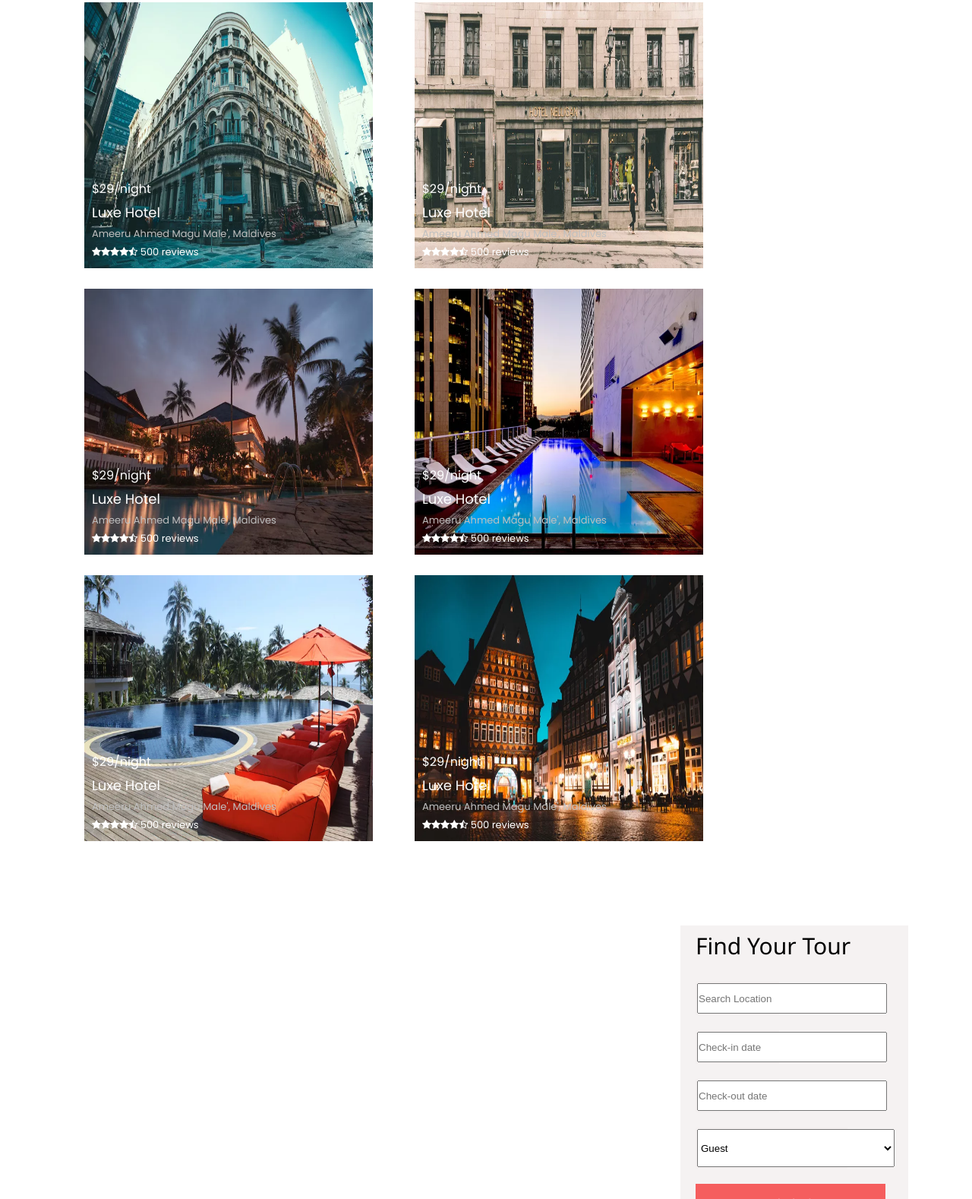
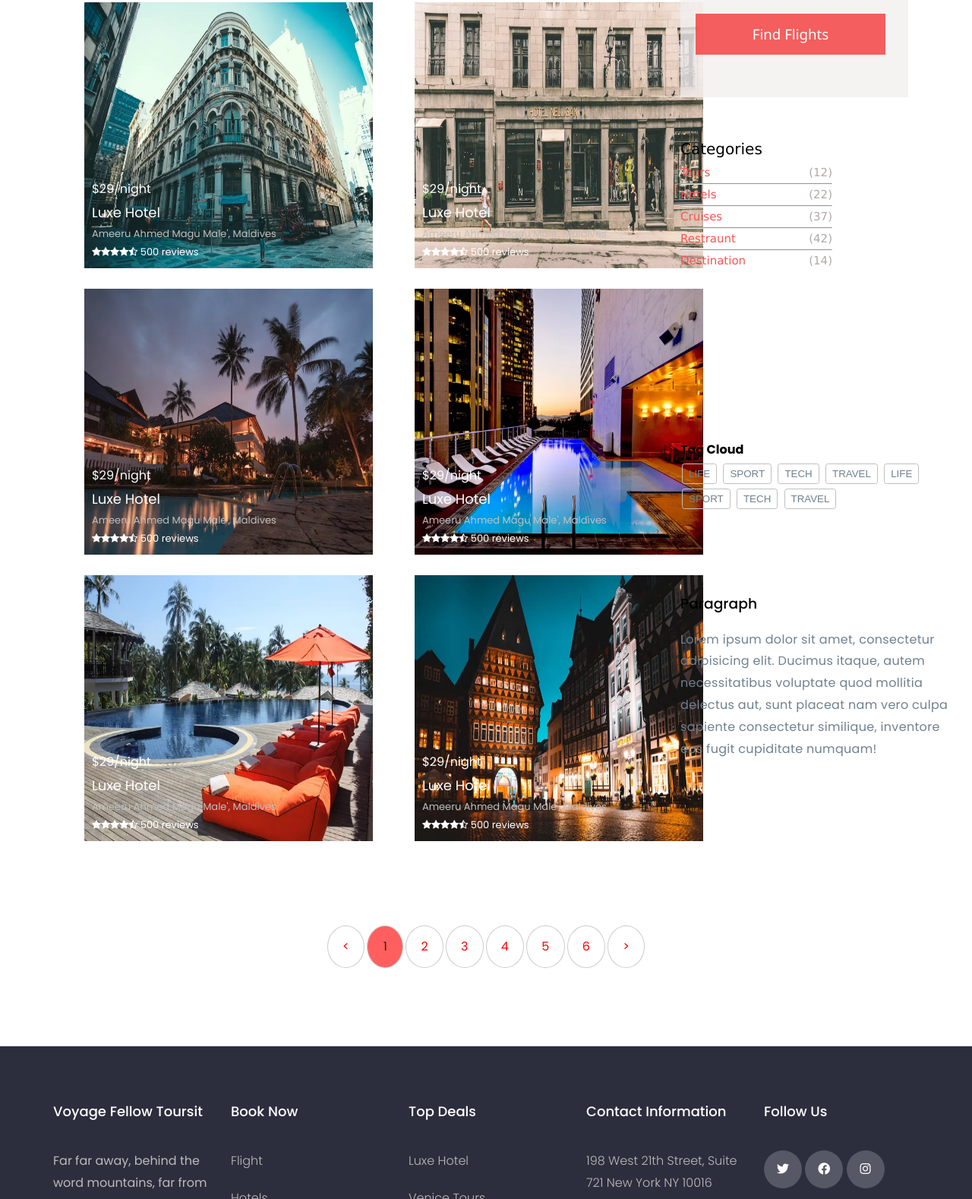
Before and after one commit to riteshsingla36/colorlib-voyage, a plain HTML site: page hotels.html in a window 1280 px wide. Shown: the part 1222-2800 px from the top of the page at 76% size. Drawn offline with Linux system fonts and the light colour scheme.

Commit message:
changed hotel

```diff
--- a/css/hotels.css
+++ b/css/hotels.css
@@ -92,8 +92,8 @@ html {
 }
 
 .sidebar-1 {
-  /* position: absolute; */
-  /* top: 900px; */
+  position: absolute;
+  top: 900px;
   height: 450px;
   margin-left: 70%;
   width: 300px;
@@ -166,8 +166,8 @@ html {
 }
 
 .sidebar-2 {
-  /* position: absolute; */
-  /* top: 1400px; */
+  position: absolute;
+  top: 1400px;
   height: 450px;
   margin-left: 70%;
 }
@@ -202,8 +202,8 @@ html {
 }
 
 .sidebar-3 {
-  /* position: absolute; */
-  /* top: 1800px; */
+  position: absolute;
+  top: 1800px;
   height: 450px;
   margin-left: 70%;
 }
@@ -228,8 +228,8 @@ html {
 }
 
 .sidebar-4 {
-  /* position: absolute; */
-  /* top: 2000px; */
+  position: absolute;
+  top: 2000px;
   height: 450px;
   margin-left: 70%;
 }
```
